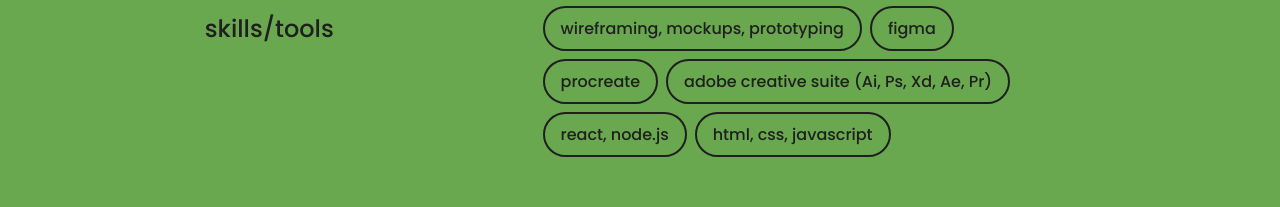
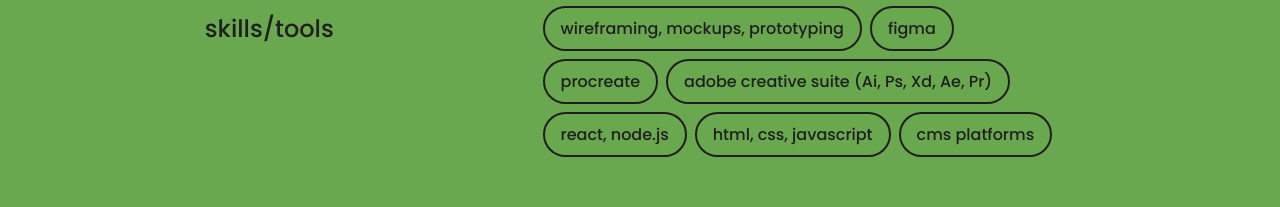
Before and after one commit to ekshaw/personal-website, a React (Create React App) app: page / in a window 1280 px wide. Shown: the part 804-1011 px from the top of the page. Built offline with nearby package versions, Linux system fonts and the light colour scheme; a web font is replaced by a local one.

Commit message:
updated resume & added skill to homepage

```diff
--- a/src/pages/Home.js
+++ b/src/pages/Home.js
@@ -61,6 +61,7 @@
             <h3>adobe creative suite (Ai, Ps, Xd, Ae, Pr)</h3>
             <h3>react, node.js</h3>
             <h3>html, css, javascript</h3>
+            <h3>cms platforms</h3>
           </div>
         </div>
         <div className='home-second'>
```
Also changed, not shown: 1 other file (tests, documents, lock files or other folders).
